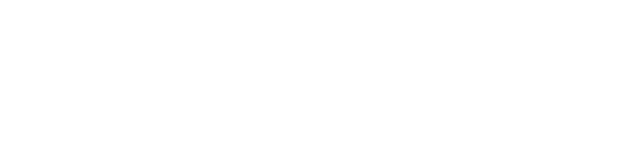
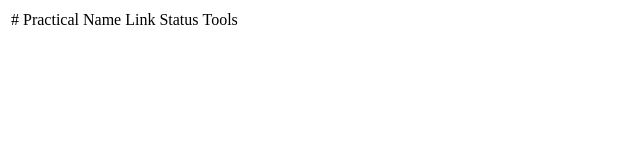
Before and after one commit to Divyanshi-Bansal/Full-Stack-1, a plain HTML site: page Practicals/Practical-11.html in a window 1280 px wide. Shown: the whole page, without its empty margins (0-640 px from the left). Drawn offline with Linux system fonts and the light colour scheme.

Commit message:
create 1 row

```diff
--- a/Practicals/Practical-11.html
+++ b/Practicals/Practical-11.html
@@ -8,7 +8,13 @@
 </head>
 <body>
     <table>
-
+        <tr>
+            <td>#</td>
+            <td>Practical Name</td>
+            <td>Link</td>
+            <td>Status</td>
+            <td>Tools</td>
+        </tr>
     </table>
 </body>
 </html>
```
